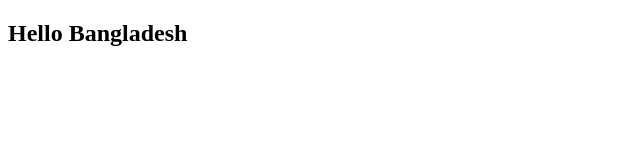
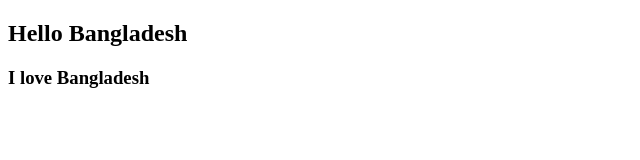
Before and after one commit to Ibrahimcoderx/Coffe-Shop, a plain HTML site: page index.html in a window 1280 px wide. Shown: the whole page, without its empty margins (0-640 px from the left). Drawn offline with Linux system fonts and the light colour scheme.

Commit message:
second Change

```diff
--- a/index.html
+++ b/index.html
@@ -8,6 +8,7 @@
 </head>
 <body>
     <h2>Hello Bangladesh</h2>
+    <h3>I love Bangladesh</h3>
 
 </body>
 </html>
```
